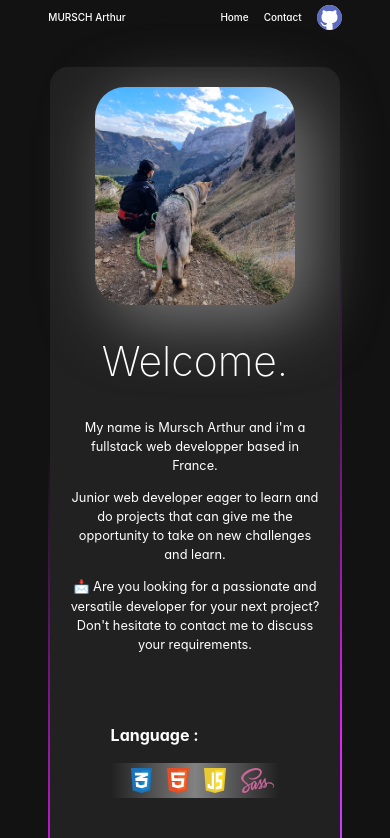
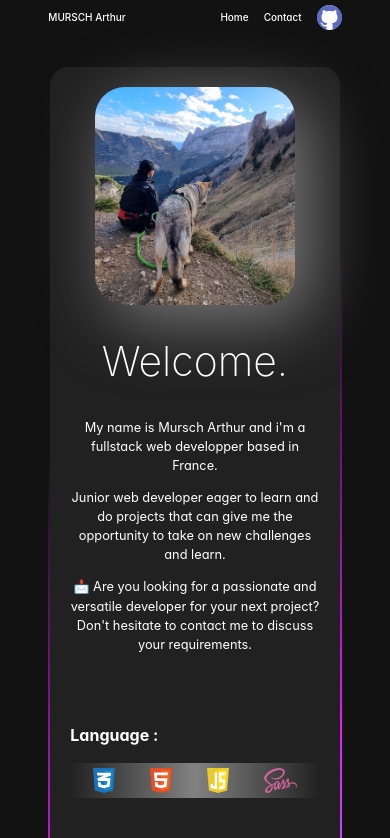
Before and after one commit to Crrux/Portfolio, a React (Vite) app: page / in a window 390 px wide. Shown: the top 838 px of the page. Built offline with nearby package versions, Linux system fonts and the light colour scheme.

Commit message:
modif language

```diff
--- a/src/pages/Home/_home.sass
+++ b/src/pages/Home/_home.sass
@@ -45,25 +45,30 @@
             margin: 10px
             background: rgb(33,33,33)
             background: linear-gradient(90deg, rgba(33,33,33,1) 0%, rgba(130,130,130,1) 50%, rgba(33,33,33,1) 100%)
-            &_1
-                font-weight: bold
             @media screen and ( max-width: $layout-breakpoint-tablet-max )
                 display: flex
                 flex-direction: column
                 align-items: flex-start
-                min-width: fit-content
+                width: 100%
                 height: fit-content
                 background: none
-                &_2
-                    margin: 0
-                    padding: 5px
-                    background: rgb(33,33,33)
-                    background: linear-gradient(90deg, rgba(33,33,33,1) 0%, rgba(130,130,130,1) 50%, rgba(33,33,33,1) 100%)
-
-            p
+            &_1 , &_2
                 display: inline-flex
                 align-items: center
                 width: fit-content
+            &_1
+                font-weight: bold
+            &_2
+                margin: 0
+                padding: 5px
+                background: rgb(33,33,33)
+                background: linear-gradient(90deg, rgba(33,33,33,1) 0%, rgba(130,130,130,1) 50%, rgba(33,33,33,1) 100%)
+                @media screen and ( max-width: $layout-breakpoint-small )
+                    display: flex
+                    justify-content: space-around
+                    width: 100%
+                img
+                    padding: 0
 
 @keyframes HomeGradient
     0%
--- a/src/sass/index.css
+++ b/src/sass/index.css
@@ -100,32 +100,41 @@
   background: rgb(33, 33, 33);
   background: linear-gradient(90deg, rgb(33, 33, 33) 0%, rgb(130, 130, 130) 50%, rgb(33, 33, 33) 100%);
 }
-.Home_Language_pcontainer_1 {
-  font-weight: bold;
-}
 @media screen and (max-width: 1150px) {
   .Home_Language_pcontainer {
     display: flex;
     flex-direction: column;
     align-items: flex-start;
-    min-width: -moz-fit-content;
-    min-width: fit-content;
+    width: 100%;
     height: -moz-fit-content;
     height: fit-content;
     background: none;
   }
-  .Home_Language_pcontainer_2 {
-    margin: 0;
-    padding: 5px;
-    background: rgb(33, 33, 33);
-    background: linear-gradient(90deg, rgb(33, 33, 33) 0%, rgb(130, 130, 130) 50%, rgb(33, 33, 33) 100%);
-  }
 }
-.Home_Language_pcontainer p {
+.Home_Language_pcontainer_1, .Home_Language_pcontainer_2 {
   display: inline-flex;
   align-items: center;
   width: -moz-fit-content;
   width: fit-content;
+}
+.Home_Language_pcontainer_1 {
+  font-weight: bold;
+}
+.Home_Language_pcontainer_2 {
+  margin: 0;
+  padding: 5px;
+  background: rgb(33, 33, 33);
+  background: linear-gradient(90deg, rgb(33, 33, 33) 0%, rgb(130, 130, 130) 50%, rgb(33, 33, 33) 100%);
+}
+@media screen and (max-width: 767.98px) {
+  .Home_Language_pcontainer_2 {
+    display: flex;
+    justify-content: space-around;
+    width: 100%;
+  }
+}
+.Home_Language_pcontainer_2 img {
+  padding: 0;
 }
 
 @keyframes HomeGradient {
```
Also changed, not shown: 1 other file (tests, documents, lock files or other folders).
